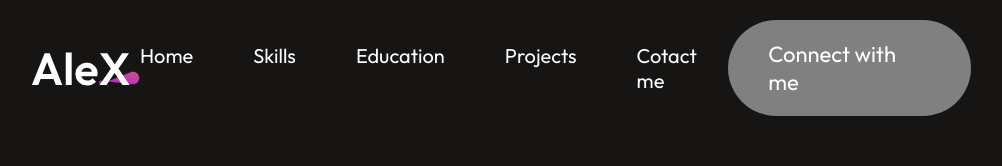
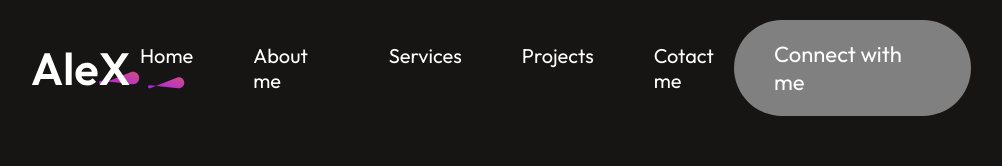
Before and after one commit to yonlysuraj/dev.Suraj, a React (Vite) app: page / in a window 1280 px wide. Shown: the top 166 px of the page, without its empty margins (139-1141 px from the left). Built offline with nearby package versions, Linux system fonts and the light colour scheme; a web font is replaced by a local one.

Commit message:
Added Navigation Bar functionality and smooth-scroll feature

```diff
--- a/src/components/About/About.jsx
+++ b/src/components/About/About.jsx
@@ -4,7 +4,7 @@
 import pfp from '../../assets/about_profile.svg'
 const About = () => {
   return (
-    <div className='about'>
+    <div id='about' className='about'>
         <div className="about-title">
         <h1>About me</h1>
         <img src={theme_pattern} alt="" />
--- a/src/components/Contact/Contact.jsx
+++ b/src/components/Contact/Contact.jsx
@@ -6,7 +6,7 @@
 import call_icon from '../../assets/call_icon.svg'
 const Contact = () => {
   return (
-    <div className='contact'>
+    <div id='contact' className='contact'>
         <div className="contact-title">
             <h1>Contact Me</h1>
         <img src={theme_pattern} alt="" />
--- a/src/components/Hero/Hero.jsx
+++ b/src/components/Hero/Hero.jsx
@@ -1,15 +1,16 @@
 import React from 'react'
 import './Hero.css'
 import pfp from '../../assets/profile_img.svg'
+import AnchorLink from 'react-anchor-link-smooth-scroll'
 
 const Hero = () => {
   return (
-    <div className='hero'>
+    <div id='home' className='hero'>
       <img src={pfp} alt="" />
       <h1><span>Hey! I'm Suraj Mallick,</span><br/>a Full Stack Developer</h1>
       <p>Im a Full stack Developer in Odisha, I have skills that might hep you to grow your company</p>
       <div className="hero-action">
-        <div className="hero-connect">Connect with me</div>
+        <div className="hero-connect"><AnchorLink className='acnchor-link' offset={50} href='#contact'>Connect with me</AnchorLink></div>
         <div className="hero-resume">My resume</div>
       </div>
     </div>
--- a/src/components/MyWork/MyWork.jsx
+++ b/src/components/MyWork/MyWork.jsx
@@ -5,7 +5,7 @@
 import arrow_icon from '../../assets/arrow_icon.svg'
 const MyWork = () => {
   return (
-    <div className='my-work'>
+    <div id='work' className='my-work'>
       <div className="my-work-title">
         <h1>My Latest Work</h1>
         <img src={theme_pattern} alt="" />
--- a/src/components/NavBar/NavBar.css
+++ b/src/components/NavBar/NavBar.css
@@ -22,3 +22,17 @@
   .nav-connect:hover{
     transform: scale(1.05);
   }
+  .nav-menu li{
+    display: flex;
+    flex-direction: column;
+    gap:5px;
+   cursor: pointer;
+  }
+  .nav-menu li img{
+    display: flex;
+    margin: auto;
+  }
+.acnchor-link{
+  text-decoration: none;
+  color: white;
+}
--- a/src/components/NavBar/NavBar.jsx
+++ b/src/components/NavBar/NavBar.jsx
@@ -1,19 +1,22 @@
-import React from 'react'
+import React, { useState } from 'react'
 import './NavBar.css'
 import logo from '../../assets/logo.svg'
+import underline from '../../assets/nav_underline.svg'
+import AnchorLink from 'react-anchor-link-smooth-scroll'
+const Navbar = () => {
+    const[menu,setMenu]=useState("home");
 
-const Navbar = () => {
   return (
     <div className='navbar'>
       <img src={logo} alt="" />
       <ul className="nav-menu">
-        <li>Home</li>
-        <li>Skills</li>
-        <li>Education</li>
-        <li>Projects</li>
-        <li>Cotact me</li>
+        <li><AnchorLink className='acnchor-link' href='#home'><p onClick={()=>setMenu('home')}>Home</p></AnchorLink>{menu==="home"? <img src={underline} alt="" />: <></>}</li>
+        <li><AnchorLink className='acnchor-link' offset={50} href='#about'><p onClick={()=>setMenu('about')}>About me</p></AnchorLink>{menu==="about"? <img src={underline} alt="" />: <></>}</li>
+        <li><AnchorLink className='acnchor-link' offset={50} href='#services'><p onClick={()=>setMenu('services')}>Services</p></AnchorLink>{menu==="services"? <img src={underline} alt="" />: <></>}</li>
+        <li><AnchorLink className='acnchor-link' offset={50} href='#work'><p onClick={()=>setMenu('work')}>Projects</p></AnchorLink>{menu==="work"? <img src={underline} alt="" />: <></>}</li>
+        <li><AnchorLink className='acnchor-link' offset={50} href='#contact'><p onClick={()=>setMenu('contact')}>Cotact me</p></AnchorLink>{menu==="contact"? <img src={underline} alt="" />: <></>}</li>
       </ul>
-      <div className="nav-connect">Connect with me</div>
+      <div className="nav-connect"><AnchorLink className='acnchor-link' offset={50} href='#contact'>Connect with me</AnchorLink></div>
     </div>
   )
 }
--- a/src/components/Services/Services.jsx
+++ b/src/components/Services/Services.jsx
@@ -5,7 +5,7 @@
 import arrow_icon from '../../assets/arrow_icon.svg'
 const Education = () => {
   return (
-    <div className='services'>
+    <div id='services' className='services'>
       <div className="services">
         <div className="services-title">
         <h1>My Services</h1>
--- a/src/index.css
+++ b/src/index.css
@@ -8,3 +8,6 @@
   color: white;
   font-family: 'outfit';
 }
+html{
+  scroll-behavior: smooth;
+}
```
